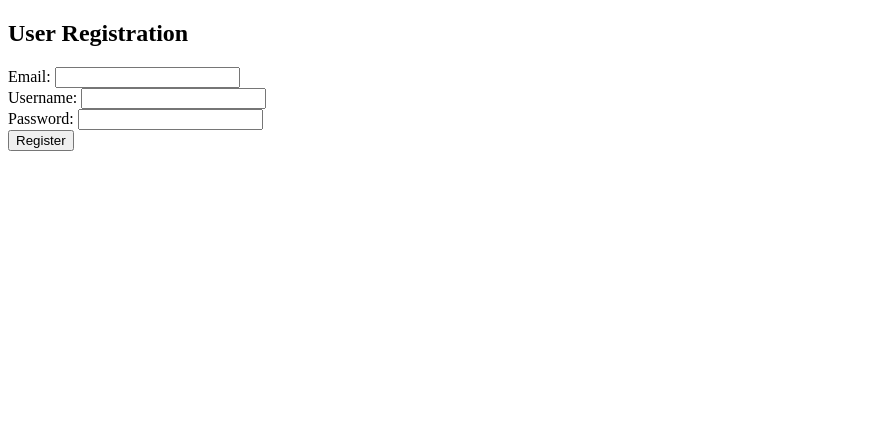
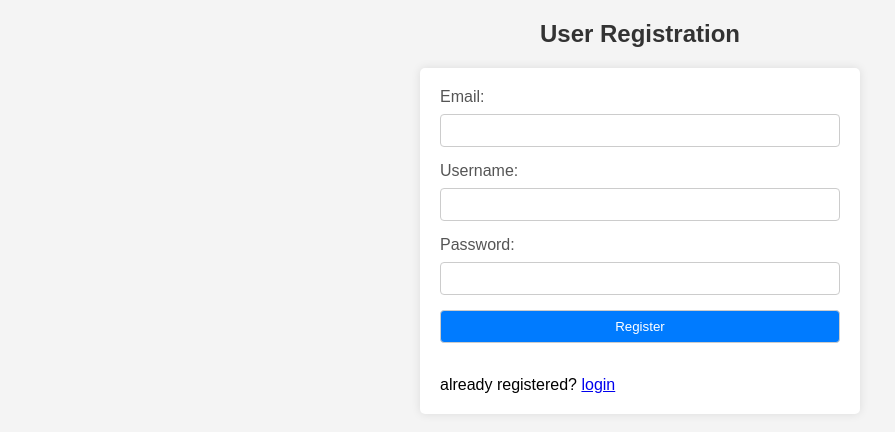
Before and after one commit to Anish59312/BugBuster, a PHP site: page /register.php in a window 1280 px wide. Shown: the top 432 px of the page, without its empty margins (0-895 px from the left). Run offline with PHP 8.4, Linux system fonts and the light colour scheme.

Commit message:
registeration process, and basic css of it
registration is working properly
redirected to login.php
code remaining from login.php
used register.css for login

```diff
--- /dev/null
+++ b/duhacks-prototype/register.css
@@ -0,0 +1,53 @@
+/* LOGIN.PHP USES THE SAME CSS */
+
+body {
+    font-family: 'Arial', sans-serif;
+    background-color: #f4f4f4;
+    margin: 0;
+    padding: 0;
+}
+
+h2 {
+    text-align: center;
+    color: #333;
+}
+
+form {
+    max-width: 400px;
+    margin: 20px auto;
+    background-color: #fff;
+    padding: 20px;
+    border-radius: 5px;
+    box-shadow: 0 0 10px rgba(0, 0, 0, 0.1);
+}
+
+label {
+    display: block;
+    margin-bottom: 8px;
+    color: #555;
+}
+
+input {
+    width: 100%;
+    padding: 8px;
+    margin-bottom: 15px;
+    border: 1px solid #ccc;
+    border-radius: 4px;
+    box-sizing: border-box;
+}
+
+input[type="submit"] {
+    background-color: #007bff;
+    color: #fff;
+    cursor: pointer;
+}
+
+input[type="submit"]:hover {
+    background-color: #0056b3;
+}
+
+p {
+    text-align: center;
+    margin-top: 15px;
+    color: #555;
+}
--- a/duhacks-prototype/register.php
+++ b/duhacks-prototype/register.php
@@ -33,6 +33,7 @@ if ($_SERVER['REQUEST_METHOD'] == 'POST' && isset($_POST['register'])) {
 <head>
     <meta charset="UTF-8">
     <title>User Registration</title>
+    <link rel="stylesheet" type="text/css" href="register.css">
 </head>
 <body>
     <h2>User Registration</h2>
@@ -47,6 +48,16 @@ if ($_SERVER['REQUEST_METHOD'] == 'POST' && isset($_POST['register'])) {
         <input type="password" name="password" required>
         <br>
         <input type="submit" name="register" value="Register">
+        <br>
+        <br>
+        <span>already registered? <a href="login.php">login</a></span>
     </form>
+
+    <p><?php
+    if(isset( $_GET['message'])){
+        echo ($_GET['message']);
+    }
+    ?>
+    </p>
 </body>
 </html>
```
Also changed, not shown: duhacks-prototype/home1.php (+6 -1 lines), duhacks-prototype/login.php (added, +31 -0 lines), duhacks-prototype/create-transaction.php (added).
